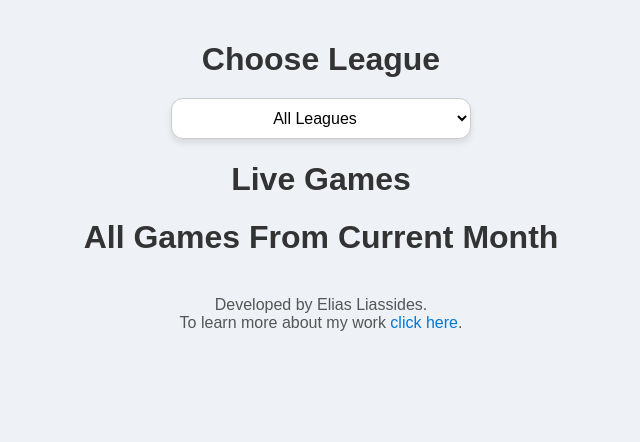
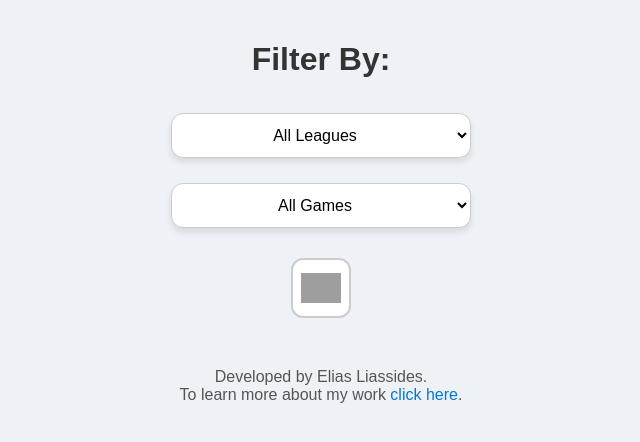
Before and after one commit to EliasL15/Cyprus_Basketball_Live_Scores, a Flask app: page / in a window 1280 px wide. Shown: the top 442 px of the page, without its empty margins (319-959 px from the left). Run offline with Flask 3, Linux system fonts and the light colour scheme; data that the repository does not hold is empty; grey boxes are pictures that could not be loaded.

Commit message:
separated in upcoming and past games and added keravnos filter separately

```diff
--- a/app.py
+++ b/app.py
@@ -34,7 +34,7 @@ def fetch_genius_sports_data():
         html_content = match.group(1).replace('\\"', '"').replace('\\/', '/')  # Fix escaped quotes and slashes
 
         soup = BeautifulSoup(html_content, 'html.parser')
-        matches = {"all_games": [], "live_games": []}
+        matches = {"live_games": [], "upcoming": [], "final": []}
 
         for match_item in soup.find_all('li', class_='spls_lsmatch'):
             match_data = {}
@@ -75,8 +75,10 @@ def fetch_genius_sports_data():
             for team in match_data['teams']:
                 team['name'] = team['name'].encode('utf-8').decode('unicode_escape')
 
-            if match_data['status'].lower() == "upcoming" or match_data['status'].lower() == "final":
-                matches["all_games"].append(match_data)
+            if match_data['status'].lower() == "upcoming":
+                matches["upcoming"].append(match_data)
+            elif match_data['status'].lower() == "final":
+                matches["final"].append(match_data)
             else:
                 matches["live_games"].append(match_data)
         return matches
--- a/static/styles.css
+++ b/static/styles.css
@@ -21,16 +21,17 @@ h1 {
 
 .navbar {
   display: flex;
-  justify-content: center;
+  flex-direction: column;
   align-items: center;
-  flex-wrap: wrap;
+  gap: 15px;
   margin-bottom: 20px;
+  padding: 10px;
 }
 
 .navbar select {
   width: 100%;
   max-width: 300px;
-  padding: 10px;
+  padding: 12px;
   font-size: 1em;
   border: 1px solid #ccc;
   border-radius: 12px;
@@ -39,6 +40,38 @@ h1 {
   transition: box-shadow 0.3s ease, transform 0.2s ease;
   text-align: center;
   text-align-last: center;
+  margin: 5px 0;
+}
+
+.keravnos-btn {
+  padding: 10px;
+  border: 2px solid #ccc;
+  border-radius: 12px;
+  background-color: #ffffff;
+  cursor: pointer;
+  transition: all 0.3s ease;
+  display: flex;
+  align-items: center;
+  justify-content: center;
+  width: 60px;
+  height: 60px;
+  margin-top: 10px;
+}
+
+.keravnos-btn:hover {
+  transform: translateY(-3px);
+  box-shadow: 0 8px 12px rgba(0, 0, 0, 0.15);
+}
+
+.keravnos-btn.active {
+  border-color: #0078d7;
+  background-color: #f0f7ff;
+}
+
+.keravnos-logo {
+  width: 40px;
+  height: 40px;
+  object-fit: contain;
 }
 
 .navbar select:hover {
--- a/templates/index.html
+++ b/templates/index.html
@@ -10,25 +10,36 @@
 </head>
 
 <body>
-  <h1>Choose League</h1>
+  <h1>Filter By:</h1>
   <div class="navbar">
-    <select id="league-filter" onchange="filterGamesByLeague()">
+    <select id="league-filter" onchange="filterGames()">
       <option value="all">All Leagues</option>
-      <option value="keravnos">Keravnos B.C.</option>
     </select>
+    <select id="status-filter" onchange="filterGames()">
+      <option value="all">All Games</option>
+      <option value="live">Live Games</option>
+      <option value="upcoming">Upcoming Games</option>
+      <option value="past">Past Games</option>
+    </select>
+    <button id="keravnos-filter" onclick="toggleKeravnosFilter()" class="keravnos-btn">
+      <img src="https://images.statsengine.playbyplay.api.geniussports.com/d1acab2f5b1ef8289f6d1c9a1fedb6f0T1.png" alt="Keravnos Logo" class="keravnos-logo">
+    </button>
   </div>
-  <h1>Live Games</h1>
+  <h1 id="live-header" style="display: none;">Live Games</h1>
   <div id="live-scores"></div>
-  <h1>All Games From Current Month</h1>
-  <div id="all-games"></div>
+  <h1 id="upcoming-header" style="display: none;">Upcoming Games</h1>
+  <div id="upcoming-scores"></div>
+  <h1 id="past-header" style="display: none;">Past Games</h1>
+  <div id="past-scores"></div>
 
+  <!-- Update the JavaScript section: -->
   <script>
-    let allGamesData = [];
     let liveGamesData = [];
+    let upcomingGamesData = [];
+    let pastGamesData = [];
+    let isKeravnosFilterActive = false;
 
     async function fetchGames() {
-      const liveScoresDiv = document.getElementById('live-scores');
-      const allGamesDiv = document.getElementById('all-games');
       const leagueFilter = document.getElementById('league-filter');
       const selectedLeague = leagueFilter.value;
 
@@ -38,18 +49,17 @@
           throw new Error('Network response was not ok');
         }
         const data = await response.json();
-        liveGamesData = data.live_games.filter(game => game.status.toLowerCase() === 'live');
-        allGamesData = [...data.live_games.filter(game => game.status.toLowerCase() !== 'live'), ...data.all_games];
+        liveGamesData = data.live_games || [];
+        upcomingGamesData = data.upcoming || [];
+        pastGamesData = data.final || [];
 
-        // Update leagues dropdown while preserving Keravnos men option
+        // Update leagues dropdown
         const leagues = new Set();
-        [...liveGamesData, ...allGamesData].forEach(game => leagues.add(game.competition));
+        [...liveGamesData, ...upcomingGamesData, ...pastGamesData].forEach(game => leagues.add(game.competition));
 
         leagueFilter.innerHTML = `
           <option value="all">All Leagues</option>
-          <option value="keravnos">Keravnos B.C.</option>
           ${Array.from(leagues)
-            .filter(league => league !== 'keravnos')
               .map(league => `<option value="${league}">${league}</option>`)
               .join('')}
         `;
@@ -61,29 +71,68 @@
       }
     }
 
+    function toggleKeravnosFilter() {
+      isKeravnosFilterActive = !isKeravnosFilterActive;
+      document.getElementById('keravnos-filter').classList.toggle('active');
+
+      // Toggle visibility of filter dropdowns
+      const leagueFilter = document.getElementById('league-filter');
+      const statusFilter = document.getElementById('status-filter');
+
+      if (isKeravnosFilterActive) {
+        leagueFilter.style.display = 'none';
+        statusFilter.style.display = 'none';
+      } else {
+        leagueFilter.style.display = 'block';
+        statusFilter.style.display = 'block';
+      }
+
+      displayGames();
+    }
+
     function displayGames() {
       const liveScoresDiv = document.getElementById('live-scores');
-      const allGamesDiv = document.getElementById('all-games');
+      const upcomingScoresDiv = document.getElementById('upcoming-scores');
+      const pastScoresDiv = document.getElementById('past-scores');
       const leagueFilter = document.getElementById('league-filter').value;
+      const statusFilter = document.getElementById('status-filter').value;
+
+      // Clear all sections
       liveScoresDiv.innerHTML = '';
-      allGamesDiv.innerHTML = '';
+      upcomingScoresDiv.innerHTML = '';
+      pastScoresDiv.innerHTML = '';
 
       const filterGame = game => {
-        if (leagueFilter === 'all') return true;
-        if (leagueFilter === 'keravnos') {
-          return game.competition === 'Basket League' &&
-                 game.teams.some(team => team.name.includes('ΚΕΡ'));
+        // League filter
+        let leagueMatch = leagueFilter === 'all' ? true : game.competition === leagueFilter;
+
+        // Keravnos filter
+        if (isKeravnosFilterActive) {
+          leagueMatch = game.competition === 'Basket League' && game.teams.some(team => team.name.includes('ΚΕΡ'));
         }
-        return game.competition === leagueFilter;
+
+        // Status filter
+        const statusMatch = statusFilter === 'all' ? true :
+          statusFilter === 'live' ? game.status.toLowerCase() !== 'upcoming' && game.status.toLowerCase() !== 'final' :
+          statusFilter === 'upcoming' ? game.status.toLowerCase() === 'upcoming' :
+          statusFilter === 'past' ? game.status.toLowerCase() === 'final' : false;
+
+        return leagueMatch && statusMatch;
       };
 
-      // Display live games
-      liveGamesData
-        .filter(filterGame)
-        .forEach(game => {
-          const gameDiv = document.createElement('div');
-          gameDiv.className = 'game';
-          gameDiv.innerHTML = `
+      // Filter games for each section
+      const filteredLiveGames = liveGamesData.filter(filterGame);
+      const filteredUpcomingGames = upcomingGamesData.filter(filterGame);
+      const filteredPastGames = pastGamesData.filter(filterGame);
+
+      // Show/hide headers based on content
+      document.getElementById('live-header').style.display = filteredLiveGames.length > 0 ? 'block' : 'none';
+      document.getElementById('upcoming-header').style.display = filteredUpcomingGames.length > 0 ? 'block' : 'none';
+      document.getElementById('past-header').style.display = filteredPastGames.length > 0 ? 'block' : 'none';
+
+      // Display games in each section
+      const renderGame = (game) => `
+      <div class="game">
         <a href="${game.match_link}" target="_blank">
           <div class="league-name">${game.competition}</div>
           <div class="game-status">${game.status}</div>
@@ -101,40 +150,23 @@
           ${game.status.toLowerCase() === 'upcoming' ? `<div class="game-time">Time: ${game.time}</div>` : ''}
           <div class="game-info">Click to view more details</div>
         </a>
+      </div>
     `;
-          liveScoresDiv.appendChild(gameDiv);
+
+      filteredLiveGames.forEach(game => {
+        liveScoresDiv.insertAdjacentHTML('beforeend', renderGame(game));
       });
 
-      // Display all other games
-      allGamesData
-        .filter(filterGame)
-        .forEach(game => {
-          const gameDiv = document.createElement('div');
-          gameDiv.className = 'game';
-          gameDiv.innerHTML = `
-            <a href="${game.match_link}" target="_blank">
-              <div class="league-name">${game.competition}</div>
-              <div class="game-status">${game.status}</div>
-              <div class="team">
-                <img src="${game.teams[0].logo}" alt="${game.teams[0].name}" class="team-logo" />
-                <span class="team-name">${game.teams[0].name}</span>
-                <span class="team-score">${game.teams[0].score}</span>
-              </div>
-              <div class="team">
-                <img src="${game.teams[1].logo}" alt="${game.teams[1].name}" class="team-logo" />
-                <span class="team-name">${game.teams[1].name}</span>
-                <span class="team-score">${game.teams[1].score}</span>
-              </div>
-              <div class="game-date">${game.date}</div>
-              ${game.status.toLowerCase() === 'upcoming' ? `<div class="game-time">Time: ${game.time}</div>` : ''}
-              <div class="game-info">Click to view more details</div>
-            </a>
-          `;
-          allGamesDiv.appendChild(gameDiv);
+      filteredUpcomingGames.forEach(game => {
+        upcomingScoresDiv.insertAdjacentHTML('beforeend', renderGame(game));
+      });
+
+      filteredPastGames.forEach(game => {
+        pastScoresDiv.insertAdjacentHTML('beforeend', renderGame(game));
       });
     }
 
-    function filterGamesByLeague() {
+    function filterGames() {
       displayGames();
     }
 
```
Lines whose indentation alone changed are shown as unchanged.
